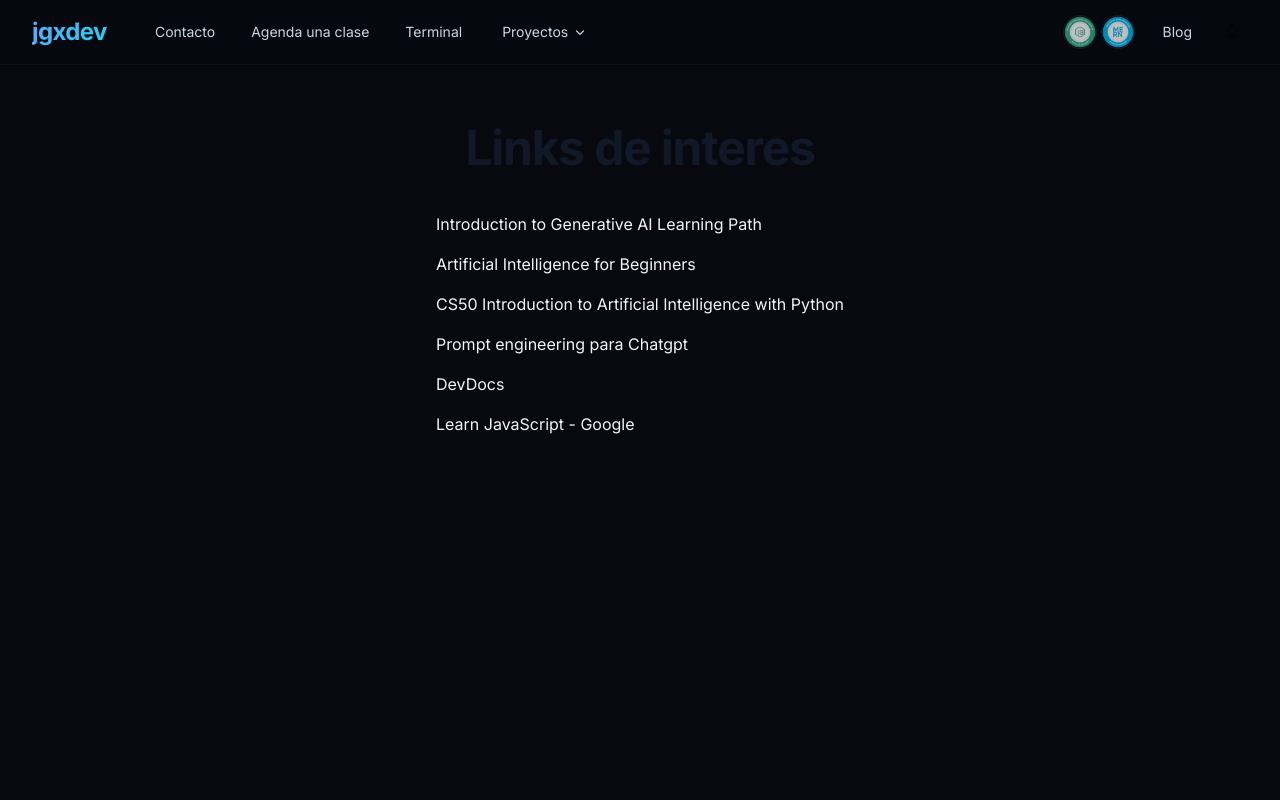
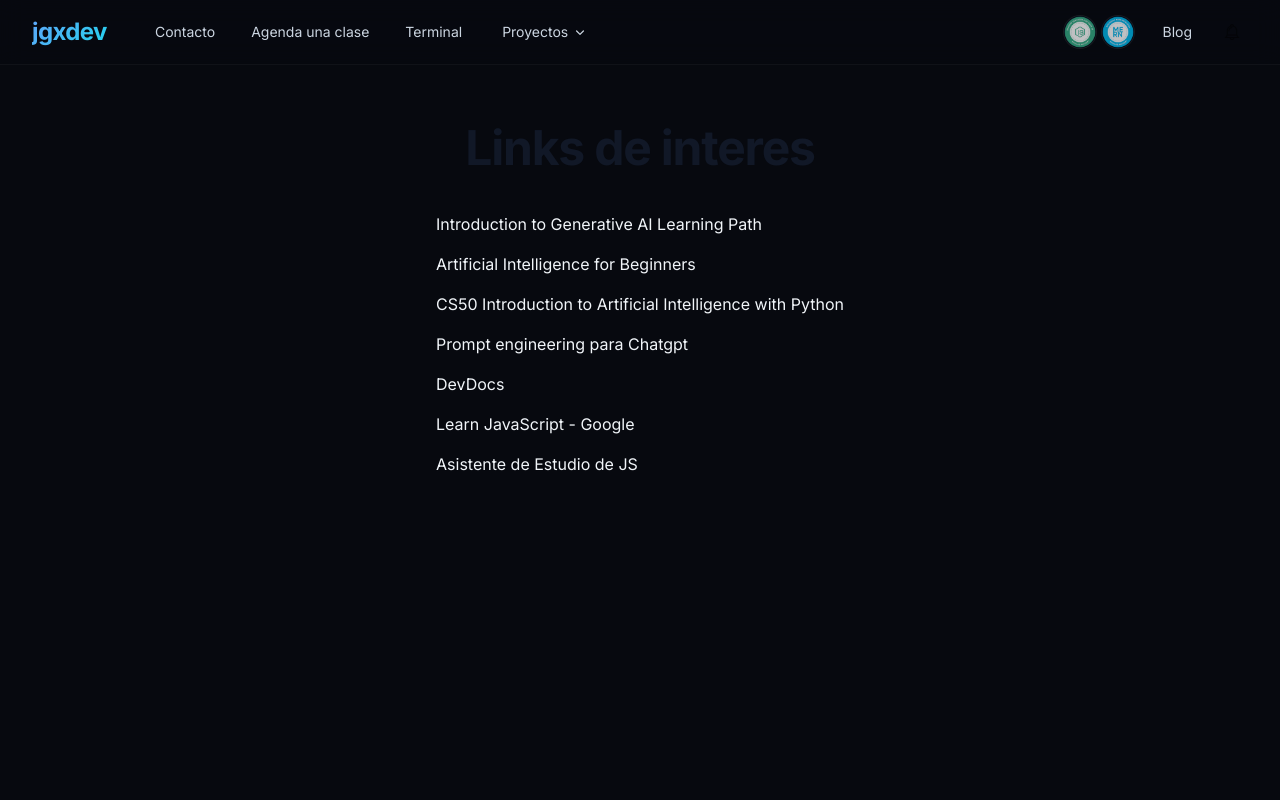
Before and after one commit to JoseGermanx/cv-app, a Next.js app: page /links in a window 1280 px wide. Shown: the top 800 px of the page. Built offline with nearby package versions, Linux system fonts and the light colour scheme.

Commit message:
Agregar nuevo enlace "Asistente de Estudio de JS" a la lista de LinksDeInteres

```diff
--- a/src/app/ui/LinksInteres.tsx
+++ b/src/app/ui/LinksInteres.tsx
@@ -45,6 +45,13 @@ export const LinksDeInteres = [
     path: "https://web.dev/learn/javascript",
     category: "Software Development",
     namebetacode: "googlejs",
+  },
+  {
+    id: 7,
+    name: "Asistente de Estudio de JS",
+    path: "https://asistente-js.betacode.cl/",
+    category: "Software Development",
+    namebetacode: "asistentejs",
   }
 ];
 
```
